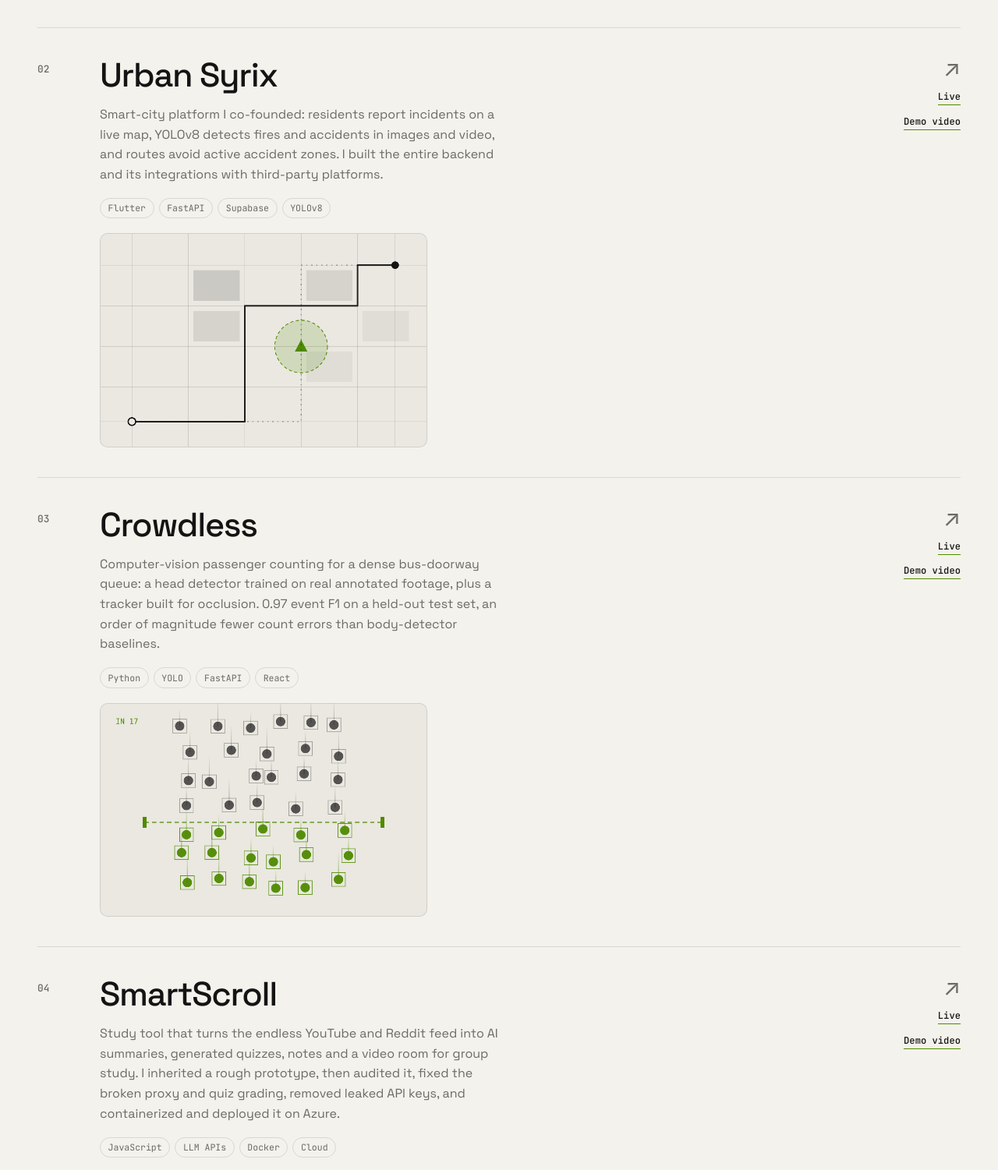
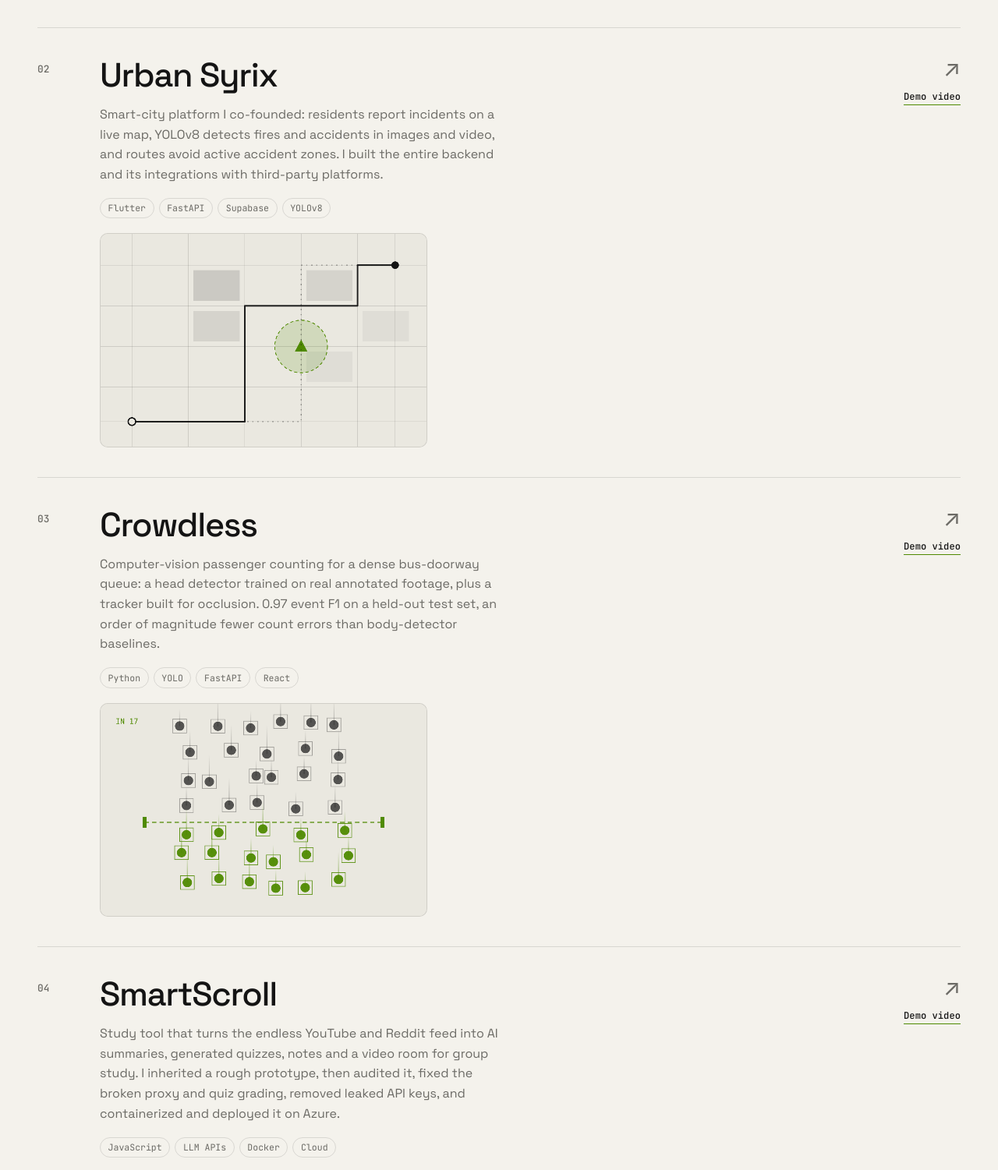
Before and after one commit to Alishnis/Portfolio, a website: page index.html in a window 1280 px wide. Shown: the part 1638-3139 px from the top of the page at 78% size. Drawn offline with Linux system fonts and the light colour scheme; animation ran at ten frames a second.

Commit message:
Remove dead Azure live links; keep demo videos (fixes https link test)

```diff
--- a/index.html
+++ b/index.html
@@ -84,7 +84,7 @@
             <p>Smart-city platform I co-founded: residents report incidents on a live map, YOLOv8 detects fires and accidents in images and video, and routes avoid active accident zones. I built the entire backend and its integrations with third-party platforms.</p>
             <ul class="tags"><li>Flutter</li><li>FastAPI</li><li>Supabase</li><li>YOLOv8</li></ul>
           </div>
-          <div class="links"><span class="arrow">↗</span><a href="https://urbansyr-frontend.politewave-c26ab3bd.germanywestcentral.azurecontainerapps.io" target="_blank" rel="noopener">Live</a><a href="https://youtu.be/bxcA9Sg-ogw" target="_blank" rel="noopener">Demo video</a></div>
+          <div class="links"><span class="arrow">↗</span><a href="https://youtu.be/bxcA9Sg-ogw" target="_blank" rel="noopener">Demo video</a></div>
           <canvas class="thumb" data-kind="city" data-seed="29" aria-hidden="true"></canvas>
         </article>
 
@@ -95,7 +95,7 @@
             <p>Computer-vision passenger counting for a dense bus-doorway queue: a head detector trained on real annotated footage, plus a tracker built for occlusion. 0.97 event F1 on a held-out test set, an order of magnitude fewer count errors than body-detector baselines.</p>
             <ul class="tags"><li>Python</li><li>YOLO</li><li>FastAPI</li><li>React</li></ul>
           </div>
-          <div class="links"><span class="arrow">↗</span><a href="http://crowdless-demo.germanywestcentral.azurecontainer.io/" target="_blank" rel="noopener">Live</a><a href="https://youtu.be/KVGqaX-Dgsg" target="_blank" rel="noopener">Demo video</a></div>
+          <div class="links"><span class="arrow">↗</span><a href="https://youtu.be/KVGqaX-Dgsg" target="_blank" rel="noopener">Demo video</a></div>
           <canvas class="thumb" data-kind="crowd" data-seed="47" aria-hidden="true"></canvas>
         </article>
 
@@ -106,7 +106,7 @@
             <p>Study tool that turns the endless YouTube and Reddit feed into AI summaries, generated quizzes, notes and a video room for group study. I inherited a rough prototype, then audited it, fixed the broken proxy and quiz grading, removed leaked API keys, and containerized and deployed it on Azure.</p>
             <ul class="tags"><li>JavaScript</li><li>LLM APIs</li><li>Docker</li><li>Cloud</li></ul>
           </div>
-          <div class="links"><span class="arrow">↗</span><a href="https://smartscroll-app.germanywestcentral.azurecontainer.io" target="_blank" rel="noopener">Live</a><a href="https://youtu.be/Zl6iXgb3fuk" target="_blank" rel="noopener">Demo video</a></div>
+          <div class="links"><span class="arrow">↗</span><a href="https://youtu.be/Zl6iXgb3fuk" target="_blank" rel="noopener">Demo video</a></div>
           <canvas class="thumb" data-kind="feed" data-seed="23" aria-hidden="true"></canvas>
         </article>
 
@@ -128,7 +128,7 @@
             <p>Real-time air quality monitor built on NASA TEMPO satellite data, ground measurements and weather. Live updates, forecasts, city ranking and historical data.</p>
             <ul class="tags"><li>Node.js</li><li>Express</li><li>Socket.IO</li><li>Redis</li></ul>
           </div>
-          <div class="links"><span class="arrow">↗</span><a href="https://nasaspace-app-tmpalish.azurewebsites.net" target="_blank" rel="noopener">Live</a></div>
+          <div class="links"><span class="arrow">↗</span><a href="https://github.com/Alishnis/nasaspace-app" target="_blank" rel="noopener">Code</a></div>
           <canvas class="thumb" data-kind="waves" data-seed="37" aria-hidden="true"></canvas>
         </article>
 
```
